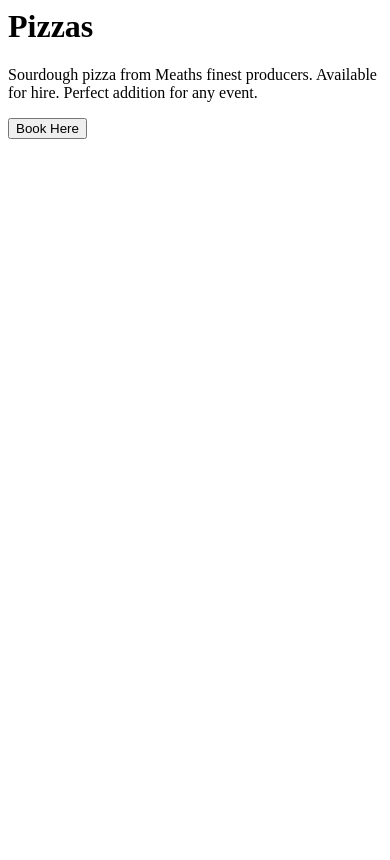
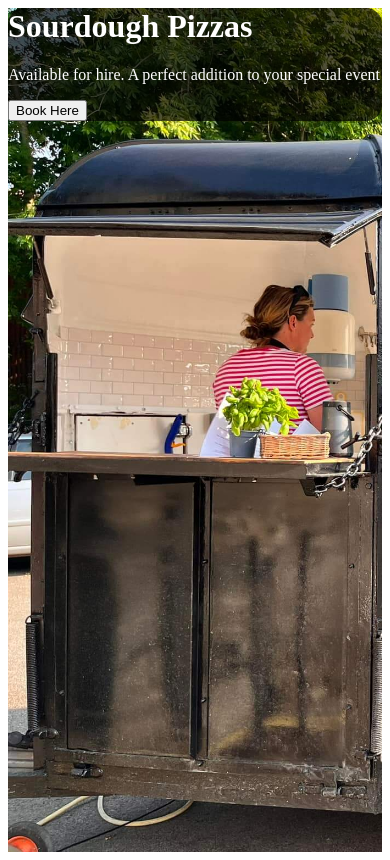
Before and after one commit to JWalshe86/nags-with-notions4, a PHP site: page /templates/header.html in a window 390 px wide. Before the commit the page ends 139 px from the top, so only its background shows below. Run offline with PHP 8.4, Linux system fonts and the light colour scheme.

Commit message:
:lipstick: Add bootstrap styling to hero img

```diff
--- a/static/css/main.css
+++ b/static/css/main.css
@@ -1,6 +1,6 @@
 .jumbotron {
   color: white;
-  background-image: url("hero-image-horsebox.jpg");
+  background-image: url("../../media/hero-image-horsebox.jpg");
   background-position: center;
   background-repeat: no-repeat;
   background-size: cover;
--- a/templates/header.html
+++ b/templates/header.html
@@ -1,6 +1,19 @@
+<div class="jumbotron jumbotron-fluid">
+  <div class="container p-4 my-2 rounded-3">
+    <h1 class="display-4 fw-bold">Sourdough Pizzas</h1>
+    <p class='col lead'>Available for hire. A perfect addition to your special event</p>
+     <button id='btn' class='btn btn-lg' type="button">Book Here</button>
+  </div>
+</div>
 
-<header id='header1' class='p-4 my-2 rounded-3 container'>
-     <h1 class='display-5 fw-bold'>Pizzas</h1>
-      <p class='col lead'>Sourdough pizza from Meaths finest producers. Available for hire. Perfect addition for any event. </p>
-    <button id='btn' class='btn btn-dark btn-lg' type="button">Book Here</button>
-</header>
+<link rel="stylesheet" href="static/css/main.css">
+
+<script>
+$(".jumbotron").css({ height: $(window).height() + "px" });
+
+$(window).on("resize", function() {
+  $(".jumbotron").css({ height: $(window).height() + "px" });
+});
+
+
+</script>
```
Also changed, not shown: header.html (deleted, +0 -8 lines), static/css/index.css (+5 -12 lines), templates/main.html (deleted, +0 -18 lines).
